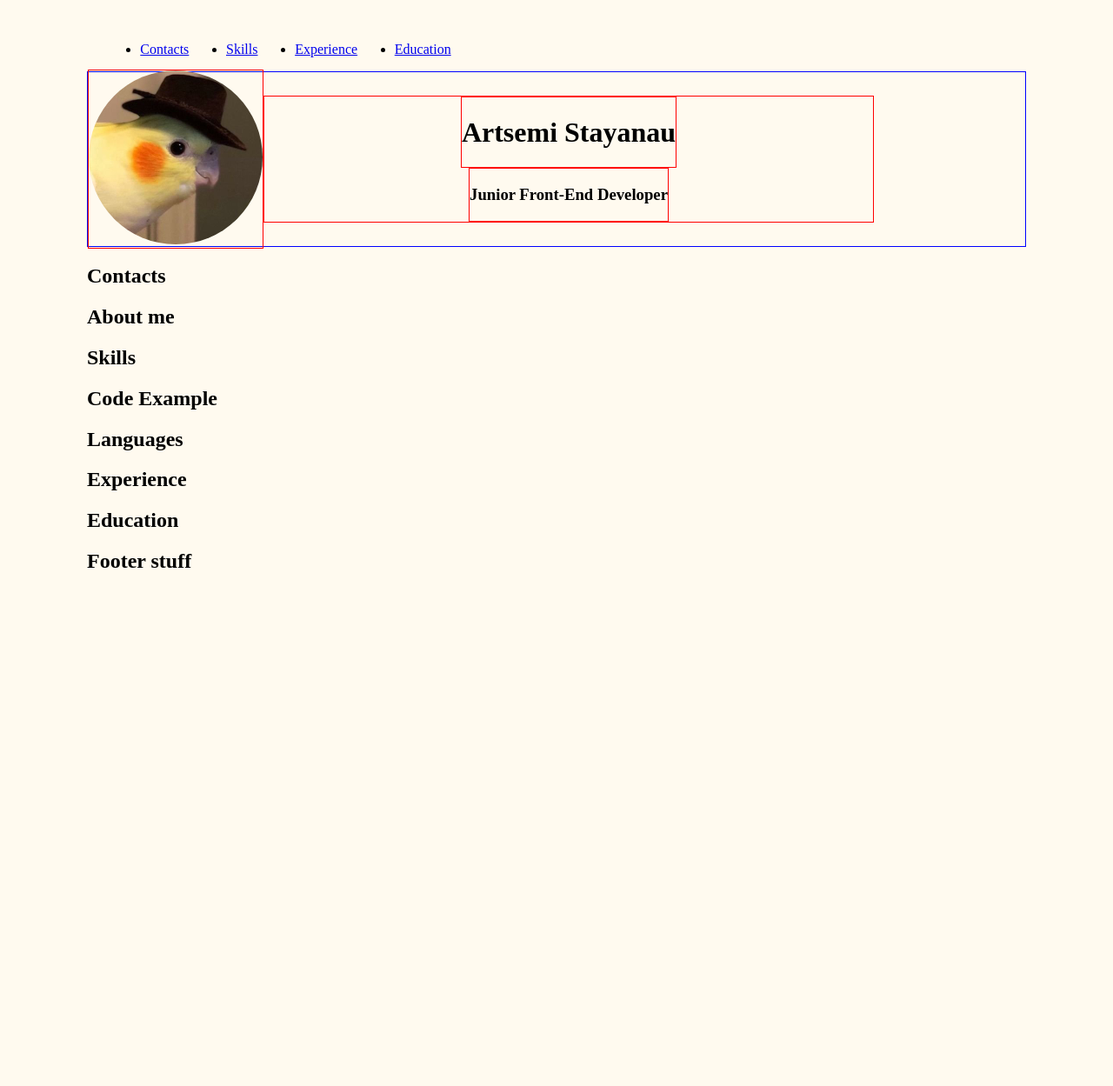
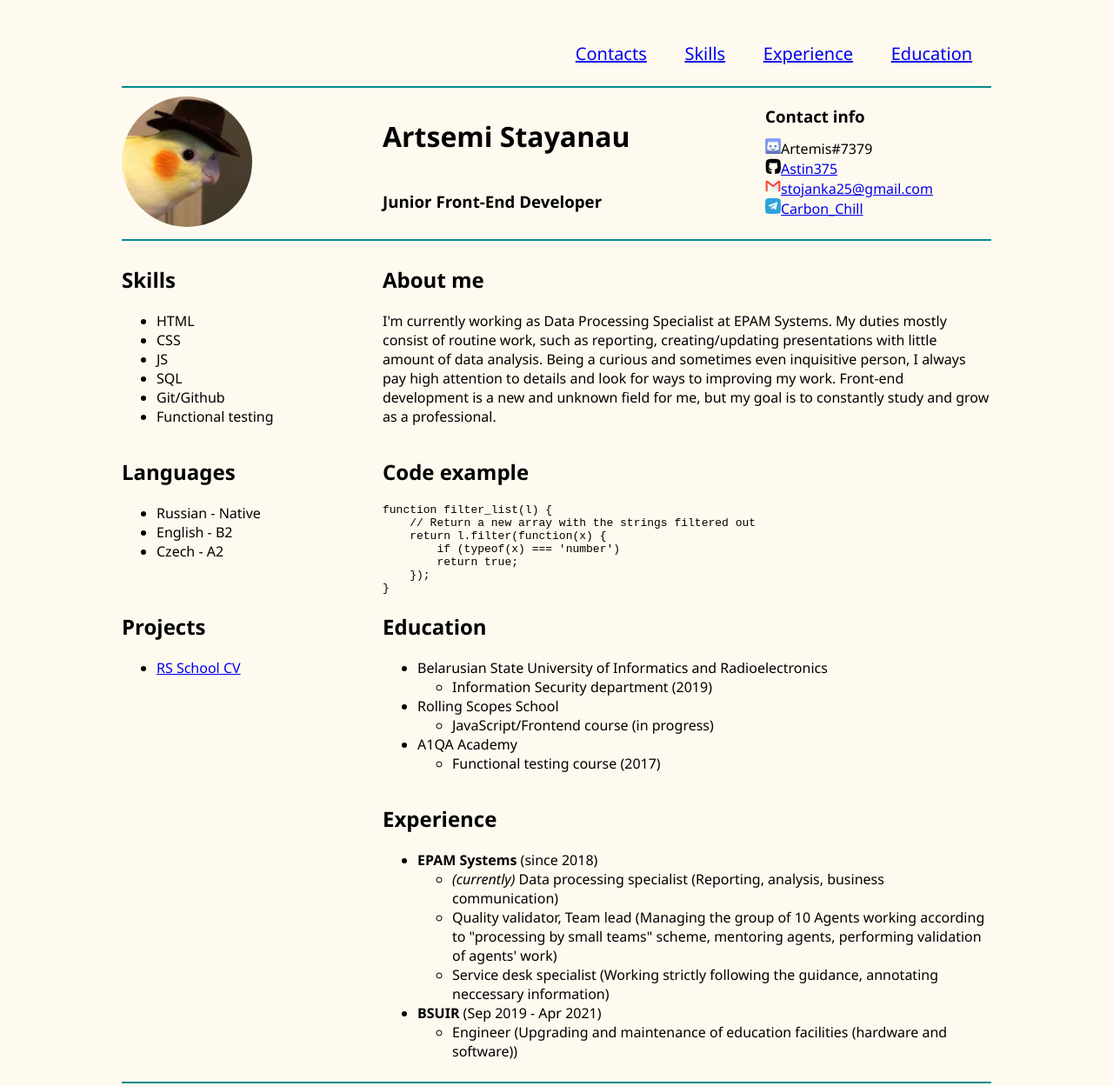
Before and after one commit to Astin375/rsschool-cv, a plain HTML site: page index.html in a window 1280 px wide. Shown: the top 1249 px of the page at 87% size. Before the commit the page ends 800 px from the top, so only its background shows below. Drawn offline with Linux system fonts and the light colour scheme.

Commit message:
feat: fill header and main info

```diff
--- a/index.html
+++ b/index.html
@@ -5,41 +5,130 @@
     <meta http-equiv="X-UA-Compatible" content="IE=edge">
     <meta name="viewport" content="width=device-width, initial-scale=1.0">
     <title>CV Artsemi Stayanau</title>
+    <link rel="icon" href="./assets/favicon.ico">
     <link rel="stylesheet" href="./style.css">
 </head>
 <body>
     <header>
-        <nav>
-            <ul class="navbar">
+        <nav class="nav-container">
+            <ul class="navbar" type="none">
                 <li><a href="#Contacts">Contacts</a></li>
                 <li><a href="#Skills">Skills</a></li>
                 <li><a href="#Experience">Experience</a></li>
                 <li><a href="#Education">Education</a></li>
             </ul>
         </nav>
+        <hr class="part-line">
         <div class="photo-name">
-            <div>
+            <div style="text-align: left;">
                 <img class="avatar" src="assets/img/papug.jpg" alt="тут был папуг">
             </div>
-            <div style="width: 700px; display: flex; flex-direction: column; align-items: center;">
-                <div ><h1>Artsemi Stayanau</h1></div>
-                <div><h3>Junior Front-End Developer</h3></div>
+            <div style="display: flex; flex-direction: column; align-items: space-around; width: 400px;">
+                <div><h1 style="text-align: left;">Artsemi Stayanau</h1></div>
+                <div><h3 style="text-align: left;">Junior Front-End Developer</h3></div>
+            </div>
+            <div>
+                <h3 id="contacts" style="padding-left: 40px; line-height: 0.69;">Contact info</h3>
+                <ul type="none">
+                    <li><img src="./assets/svg/discord.svg" alt="DS" class="svgs">Artemis#7379</li>
+                    <li><a href="https://github.com/Astin375"><img src="./assets/svg/github.svg" alt="GH" class="svgs">Astin375</a></li>
+                    <li><a href="mailto:stojanka25@gmail.com"><img src="./assets/svg/gmail.svg" alt="GM" class="svgs">stojanka25@gmail.com</a></li>
+                    <li><a href="https://t.me/Carbon_Chill"><img src="./assets/svg/telegram.svg" alt="TG" class="svgs">Carbon_Chill</a></li>
+                </ul>
             </div>
         </div>
-
-
+        <hr class="part-line">
     </header>
-    <main>
-        <h2 id="Contacts">Contacts</h2>
-        <h2>About me</h2>
-        <h2 id="Skills">Skills</h2>
-        <h2>Code Example</h2>
-        <h2>Languages</h2>
-        <h2 id="Experience">Experience</h2>
-        <h2 id="Education">Education</h2>
+    <main class="main-container">
+        <div>
+            <section class="left-stuff">
+                <h2 id="Skills">Skills</h2>
+                <ul>
+                    <li>HTML</li>
+                    <li>CSS</li>
+                    <li>JS</li>
+                    <li>SQL</li>
+                    <li>Git/Github</li>
+                    <li>Functional testing</li>
+                </ul>
+            </section>
+            <section class="right-stuff">
+                <h2>About me</h2>
+                <article style="width: 700px;">I'm currently working as Data Processing Specialist at EPAM Systems. My duties mostly consist of routine work, such as reporting, creating/updating presentations with little amount of data analysis. Being a curious and sometimes even inquisitive person, I always pay high attention to details and look for ways to improving my work. Front-end development is a new and unknown field for me, but my goal is to constantly study and grow as a professional.</article>
+            </section>
+        </div>
+        <div>
+            <section class="left-stuff">
+                <h2>Languages</h2>
+                <ul>
+                    <li>Russian - Native</li>
+                    <li>English - B2</li>
+                    <li>Czech - A2</li>
+                </ul>
+            </section>
+            <section class="right-stuff">
+                <h2>Code example</h2>
+<pre style="padding: 0; margin: 0;"><code>function filter_list(l) {
+    // Return a new array with the strings filtered out
+    return l.filter(function(x) {
+        if (typeof(x) === 'number')
+        return true;
+    });
+}</code></pre>
+            </section>
+        </div>
+        <div>
+            <section class="left-stuff">
+                <h2>Projects</h2>
+                <ul>
+                    <li><a href="https://astin375.github.io/rsschool-cv/">RS School CV</a></li>
+                </ul>
+            </section>
+            <section class="right-stuff">
+                <h2 id="Education">Education</h2>
+                <ul>
+                    <li>Belarusian State University of Informatics and Radioelectronics
+                        <ul>
+                            <li>Information Security department (2019)</li>
+                        </ul>
+                    </li>
+                    <li>Rolling Scopes School
+                        <ul>
+                            <li>JavaScript/Frontend course (in progress)</li>
+                        </ul>
+                    </li>
+                    <li>A1QA Academy
+                        <ul>
+                            <li>Functional testing course (2017)</li>
+                        </ul>
+                    </li>
+                </ul>
+            </section>
+        </div>
+        <div>
+            <section class="left-stuff"></section>
+            <section class="right-stuff">
+                <h2 id="Experience">Experience</h2>
+                <ul>
+                    <li><b>EPAM Systems</b> (since 2018)
+                        <ul>
+                            <li><i>(currently)</i> Data processing specialist (Reporting, analysis, business communication)</li>
+                            <li>Quality validator, Team lead (Managing the group of 10 Agents working according to "processing by small teams" scheme, mentoring agents, performing validation of agents' work)</li>
+                            <li>Service desk specialist (Working strictly following the guidance, annotating neccessary information)</li>
+                        </ul>
+                    </li>
+                    <li><b>BSUIR</b> (Sep 2019 - Apr 2021)
+                        <ul>
+                            <li>Engineer (Upgrading and maintenance of education facilities (hardware and software))</li>
+                        </ul>
+                    </li>
+                </ul>
+            </section>
+        </div>
     </main>
     <footer>
-<h2>Footer stuff</h2>
+        <hr class="part-line">
+        <h2>Footer stuff</h2>
     </footer>
 </body>
 </html>
--- a/style.css
+++ b/style.css
@@ -1,18 +1,31 @@
 body {
-    max-width: 1080px;
+    max-width: 1000px;
     min-width: 600px;
     margin: 0 auto;
     padding: 2rem;
-    background-color: rgb(255, 250, 239)
+    background-color: rgb(255, 250, 239);
+    font-family: 'Segoe UI', Tahoma, Geneva, Verdana, sans-serif;
 }
 
 
 .navbar {
     display: flex;
     flex-flow: row wrap;
-    align-content: flex-end;
-    max-width: 400px;
+    min-width: 500px;
     justify-content: space-around;
+}
+
+
+.navbar li {
+    display: flex;
+    /* border: 1px solid red; */
+}
+
+
+.navbar li {
+    display: flex;
+    min-width: min-content;
+    font-size: 20px;
 }
 
 
@@ -20,19 +33,65 @@ body {
     display: flex;
     justify-content: flex-start;
     align-items: center;
-    flex-flow: row wrap
+    flex-flow: row wrap;
     align-content: flex-start;
-    height: 200px;
-    border: 1px solid blue;
+    min-height: 150px;
+    /* border: 1px solid blue; */
 }
 .photo-name div {
-    min-width: 100px;
-    border: 1px solid red;
+    min-width: 300px;
+    /* border: 1px solid red; */
 }
 
 
 .avatar {
-    height: 200px;
-    width: 200px;
+    height: 150px;
+    width: 150px;
     border-radius: 100%;
 }
+
+
+.part-line {
+    border: none;
+    background-color: darkcyan;
+    color: darkcyan;
+    height: 2px;
+}
+
+
+.svgs {
+    height: 18px;
+    width: 18px;
+}
+
+
+.main-container {
+    display: flex;
+    flex-flow: row wrap;
+    min-height: 200px;
+    /* border: 1px solid blue; */
+}
+
+
+.main-container div {
+    display: flex;
+    /* border: 1px solid red; */
+}
+
+.left-stuff {
+    width: 300px;
+    /* border: 1px solid green; */
+}
+
+.right-stuff {
+    width: 700px;
+    /* border: 1px solid greenyellow; */
+}
+
+.nav-container {
+    display: flex;
+    flex-flow: row wrap;
+    min-height: 30px;
+    justify-content: flex-end;
+    /* border: 1px solid blue;     */
+}
```
Also changed, not shown: assets/favicon.ico (added), assets/svg/discord.svg (added), assets/svg/github.svg (added), assets/svg/gmail.svg (added), assets/svg/telegram.svg (added).
